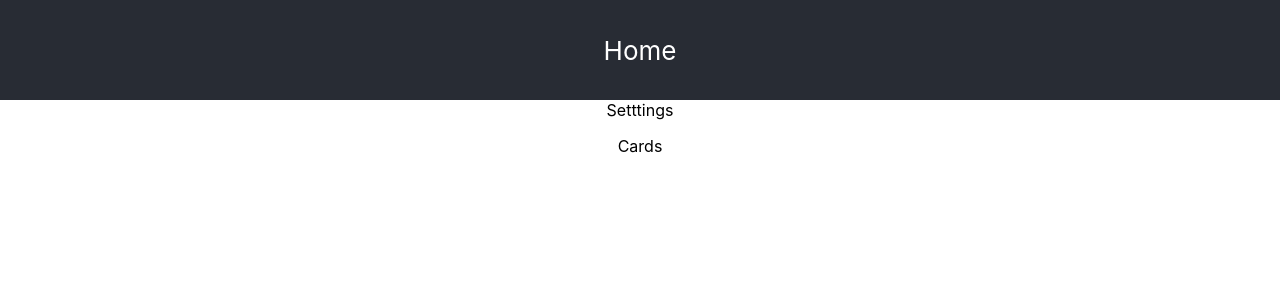
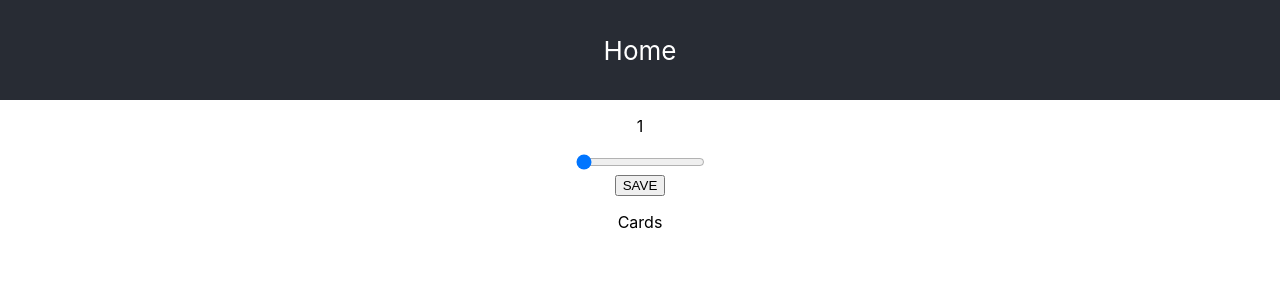
Before and after one commit to StasBalan/react_redux-typescript-goodword, a React (Create React App) app: page / in a window 1280 px wide. Shown: the top 300 px of the page. Built offline with nearby package versions, Linux system fonts and the light colour scheme.

Commit message:
updated Settings component

```diff
--- a/src/components/Settings.tsx
+++ b/src/components/Settings.tsx
@@ -1,10 +1,42 @@
 import React, { Component } from 'react';
 
-class Settings extends Component {
+interface SettingsState {
+    range: number;
+};
+
+class Settings extends Component<{}, SettingsState> {
+
+    state: SettingsState = {
+        range: 1
+    };
+
+    private handleChange = (e: React.ChangeEvent<HTMLInputElement>) => {
+        let value = Number(e.target.value);
+        console.log('save range',value, typeof value);
+        this.setState({
+            range: value
+        });
+    }
+
+    private onSave = () => {
+        console.log('you save settings', this.state.range);
+    }
+
     render() {
+        const { range } = this.state;
+
         return (
             <div>
-                Setttings
+                <div>
+                    <p>{range}</p>
+                    <input onChange={this.handleChange}
+                        value={range}
+                        type="range"
+                        min='1'
+                        max='12'
+                        step='1'/>
+                </div>
+                <button onClick={this.onSave}>SAVE</button>
             </div>
         );
     }
```
